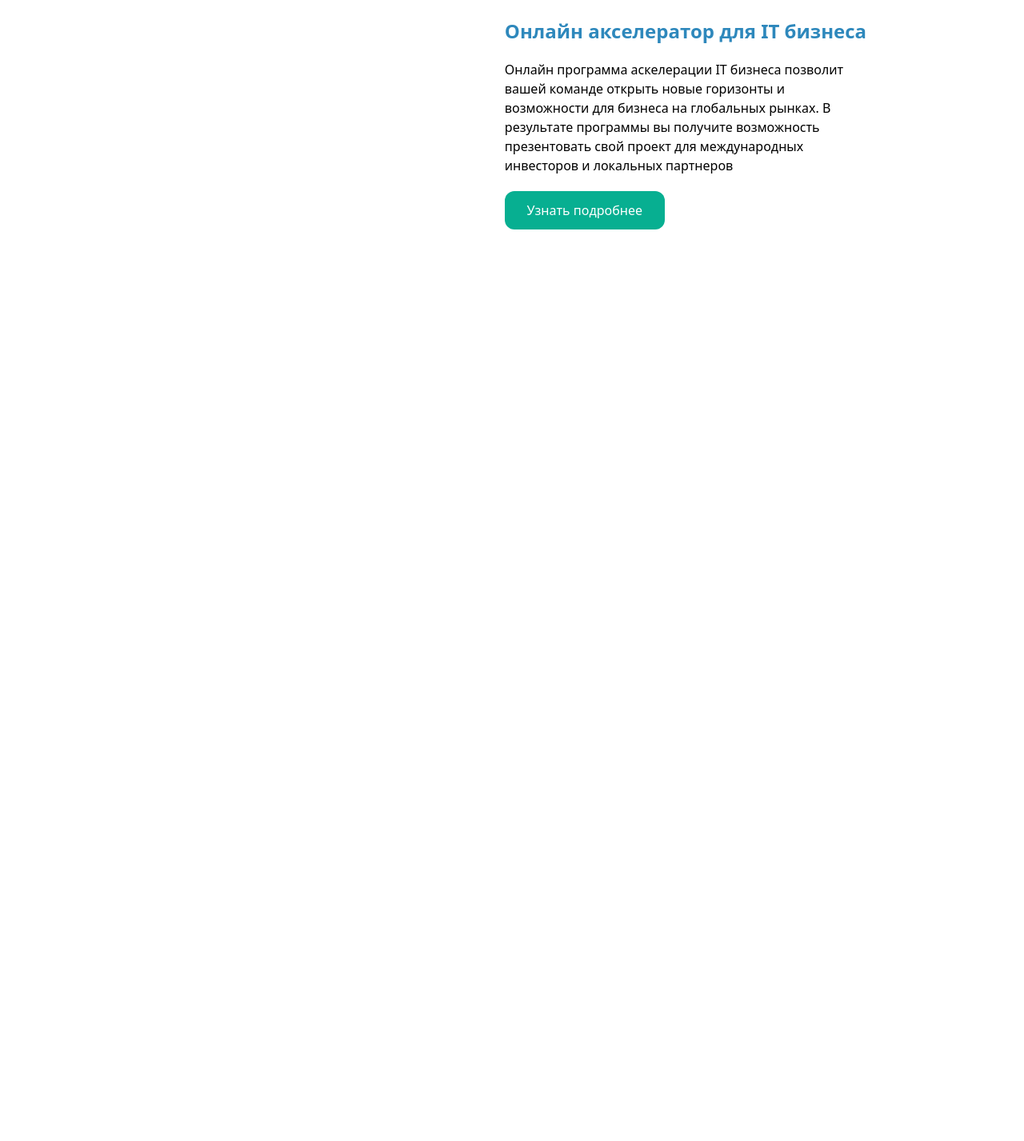
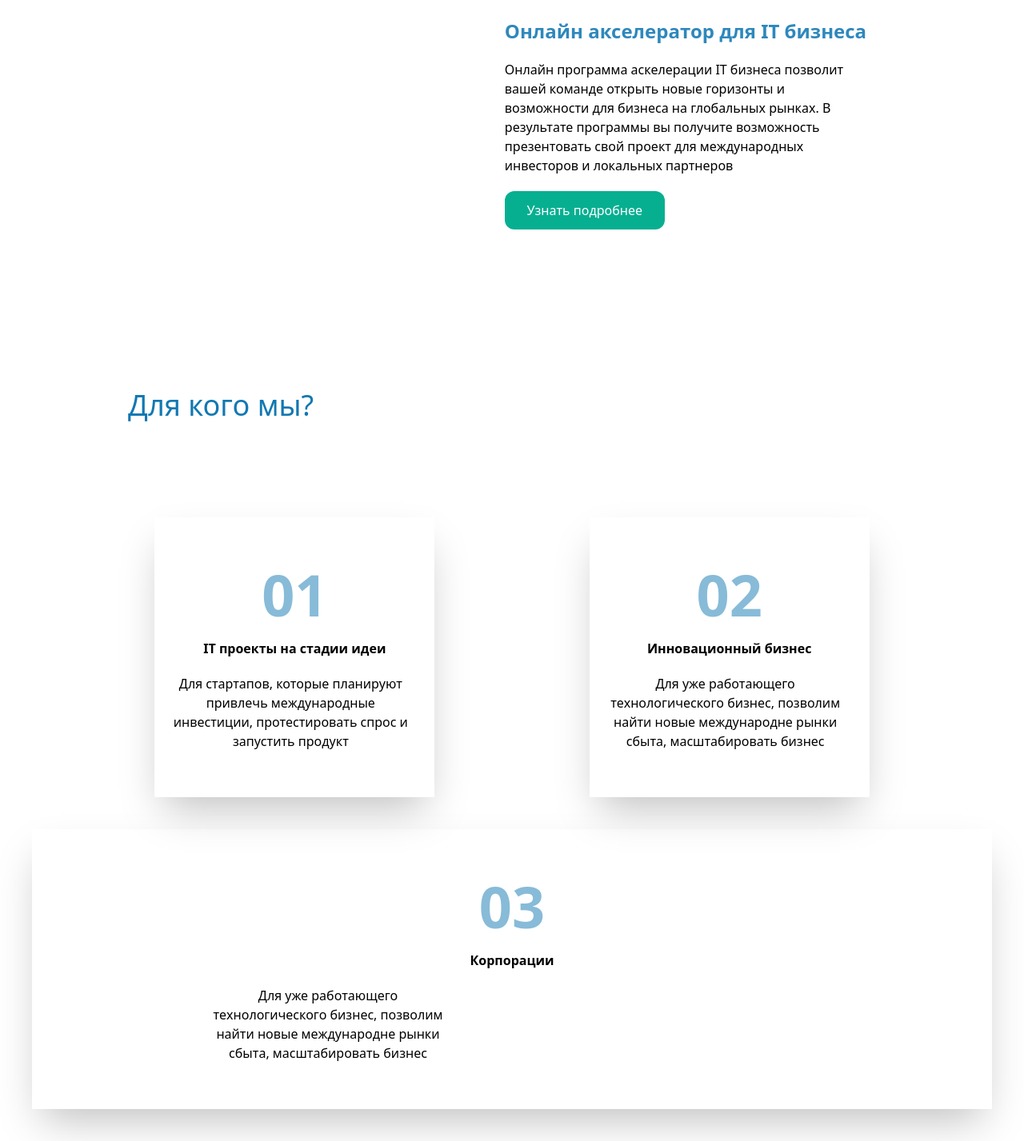
Before and after one commit to musliddinmamatqulov01-hash/praekt-week-two-git-and-github, a website: page index.html in a window 1280 px wide. Shown: the part 1349-2776 px from the top of the page at 80% size. Before the commit the page ends 1636 px from the top, so only its background shows below. Drawn offline with Linux system fonts and the light colour scheme.

Commit message:
third section number

```diff
--- a/index.html
+++ b/index.html
@@ -60,5 +60,25 @@
         <button class="bg-[#07AF91] text-white p-3 w-[200px] rounded-xl mt-5"> Узнать подробнее</button>
     </div>
 </div>
+<div>
+    <h1 class="text-4xl text-[#1178B2] mt-50 lg:ml-40 mb-30 text-center lg:text-start">Для кого мы?</h1>
+    <div class="lg:flex justify-evenly ml-12 md:ml-0 lg:ml-0 md:flex md:flex-wrap">
+        <div class="w-[350px] h-[350px]  pt-15 shadow-2xl">
+            <h1 class="font-bold text-7xl text-[#87BBD8] text-center">01</h1>
+            <p class="font-bold text-center mt-5">IT проекты на стадии идеи</p>
+            <p class="w-[300px] text-center mt-5 ml-5">Для стартапов, которые планируют привлечь международные инвестиции, протестировать спрос и запустить продукт</p>
+        </div>
+        <div class="w-[350px] h-[350px]  pt-15 shadow-2xl">
+            <h1 class="font-bold text-7xl text-[#87BBD8] text-center">02</h1>
+            <p class="font-bold text-center mt-5">Инновационный бизнес</p>
+            <p class="w-[300px] text-center mt-5 ml-5">Для уже работающего технологического бизнес, позволим найти новые международне рынки сбыта, масштабировать бизнес</p>
+        </div>
+                <div class="w-[350px] h-[350px]  pt-15 shadow-2xl w-full md:m-10">
+            <h1 class="font-bold text-7xl text-[#87BBD8] text-center">03</h1>
+            <p class="font-bold text-center mt-5">Корпорации</p>
+            <p class="w-[300px] text-center mt-5 ml-5 md:ml-55 ">Для уже работающего технологического бизнес, позволим найти новые международне рынки сбыта, масштабировать бизнес</p>
+        </div>
+    </div>
+</div>
 </body>
 </html>
```
Also changed, not shown: src/output.css.
